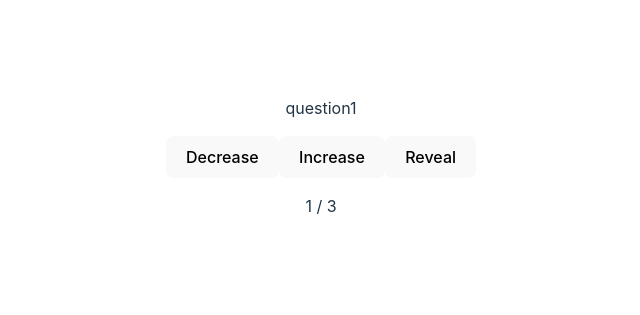
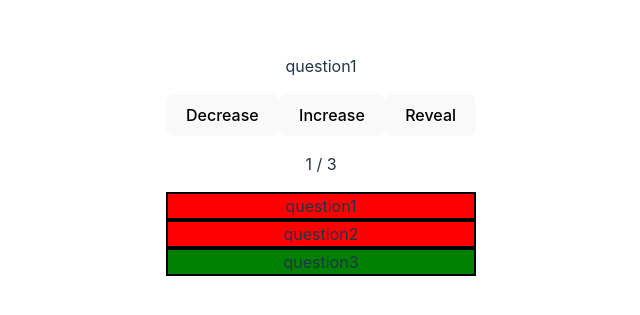
Before and after one commit to johnportin/flashcards, a React (Vite) app: page / in a window 1280 px wide. Shown: the part 243-558 px from the top of the page, without its empty margins (319-959 px from the left). Built offline with nearby package versions, Linux system fonts and the light colour scheme.

Commit message:
Add History view.

```diff
--- a/src/Dashboard.jsx
+++ b/src/Dashboard.jsx
@@ -7,6 +7,7 @@ import History from './History.jsx';
 export default function Dashboard() {
     const [index, setIndex] = useState(0);
     const [isRevealed, setIsRevealed] = useState(false);
+    // const [data, setData] = useState(data);
 
      // Create array of Flashcard components from data
     const flashcards = [];
@@ -26,6 +27,7 @@ export default function Dashboard() {
 
     function handleRevealClick() {
         setIsRevealed(!isRevealed);
+
         console.log('changing reveal');
     }
 
@@ -52,16 +54,19 @@ export default function Dashboard() {
 
 const data = [
     {
+        id: 1,
         question: 'question1',
         answer: 'answer1',
         seen: false
     },
     {
+        id: 2,
         question: 'question2',
         answer: 'answer2',
         seen: false
     },
     {
+        id: 3,
         question: 'question3',
         answer: 'answer3',
         seen: true
--- /dev/null
+++ b/src/History.css
@@ -0,0 +1,8 @@
+.flashcard-history-unseen-container {
+    border: 2px solid black;
+    background-color: red;
+}
+.flashcard-history-seen-container {
+    border: 2px solid black;
+    background-color: green;
+}
--- a/src/History.jsx
+++ b/src/History.jsx
@@ -1,11 +1,30 @@
-
+import './History.css';
 
 export default function History({ index, data }) {
-
+    // Need to add reasonable key
+    const flashcardHistoryViews = [];
+    data.forEach((datum) => {
+        flashcardHistoryViews.push(
+            <FlashcardHistoryView
+                key={datum.id}
+                question={datum.question}
+                seen={datum.seen}
+            />
+        );
+    });
 
     return (
         <div>
             <p> {index + 1} / {data.length} </p>
+            {[...flashcardHistoryViews]}
         </div>
     );
 }
+
+function FlashcardHistoryView({ question, seen }) {
+    return (
+        <div className={seen ? "flashcard-history-seen-container" : "flashcard-history-unseen-container"}>
+            {question}
+        </div>
+    );
+}
```
